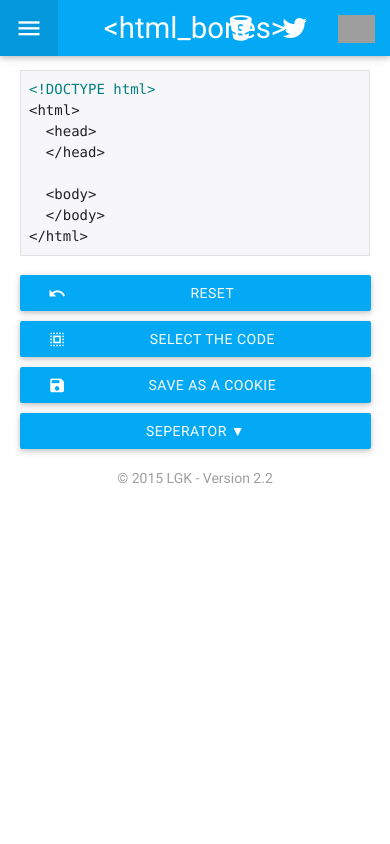
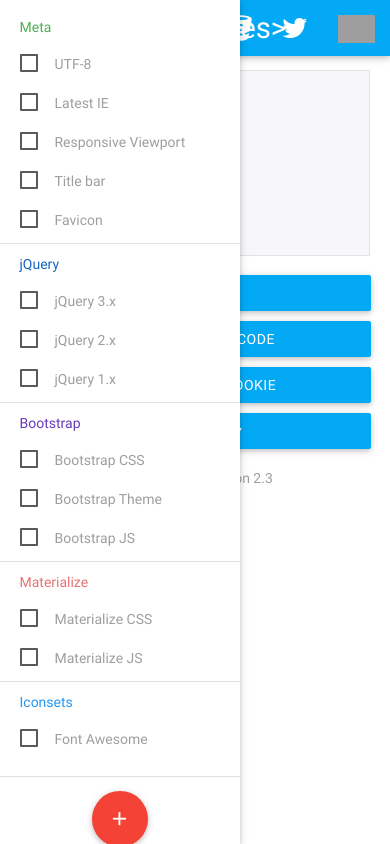
Before and after one commit to lgkonline/html_bones, a plain HTML site: page index.html in a window 390 px wide. Both pictures are taken after a click on the link 29 px from the left and 28 px from the top of the page. Drawn offline with nearby package versions, Linux system fonts and the light colour scheme; grey boxes are pictures that could not be loaded.

Commit message:
CDN Updates and Mobile menu fix

```diff
--- a/data/tags.json
+++ b/data/tags.json
@@ -47,9 +47,23 @@
 		"color": "text-darken-3 blue",
 		"tags": [
 			{
+				"id": "hb-jquery-3",
+				"title": "jQuery 3.x",
+				"html": "<script src=\"//code.jquery.com/jquery-3.1.0.min.js\" type=\"text/javascript\"></script>",
+				"section": "body",
+				"position": 1
+			},
+			{
+				"id": "hb-jquery-2",
+				"title": "jQuery 2.x",
+				"html": "<script src=\"//code.jquery.com/jquery-2.2.4.min.js\" type=\"text/javascript\"></script>",
+				"section": "body",
+				"position": 1
+			},
+			{
 				"id": "hb-jquery-js",
-				"title": "jQuery JS",
-				"html": "<script src=\"//code.jquery.com/jquery-1.11.0.min.js\" type=\"text/javascript\"></script>",
+				"title": "jQuery 1.x",
+				"html": "<script src=\"//code.jquery.com/jquery-1.12.4.min.js\" type=\"text/javascript\"></script>",
 				"section": "body",
 				"position": 1
 			}
@@ -63,21 +77,21 @@
 			{
 				"id": "hb-bootstrap-css",
 				"title": "Bootstrap CSS",
-				"html": "<link rel=\"stylesheet\" href=\"https://maxcdn.bootstrapcdn.com/bootstrap/3.3.6/css/bootstrap.min.css\">",
+				"html": "<link rel=\"stylesheet\" href=\"https://maxcdn.bootstrapcdn.com/bootstrap/3.3.7/css/bootstrap.min.css\">",
 				"section": "head",
 				"position": 6
 			},
 			{
 				"id": "hb-bootstrap-theme",
 				"title": "Bootstrap Theme",
-				"html": "<link rel=\"stylesheet\" href=\"https://maxcdn.bootstrapcdn.com/bootstrap/3.3.6/css/bootstrap-theme.min.css\">",
+				"html": "<link rel=\"stylesheet\" href=\"https://maxcdn.bootstrapcdn.com/bootstrap/3.3.7/css/bootstrap-theme.min.css\">",
 				"section": "head",
 				"position": 7
 			},
 			{
 				"id": "hb-bootstrap-js",
 				"title": "Bootstrap JS",
-				"html": "<script src=\"https://maxcdn.bootstrapcdn.com/bootstrap/3.3.6/js/bootstrap.min.js\"></script>",
+				"html": "<script src=\"https://maxcdn.bootstrapcdn.com/bootstrap/3.3.7/js/bootstrap.min.js\"></script>",
 				"section": "body",
 				"position": 2
 			}
@@ -91,14 +105,14 @@
 			{
 				"id": "hb-materialize-css",
 				"title": "Materialize CSS",
-				"html": "<link rel=\"stylesheet\" href=\"https://cdnjs.cloudflare.com/ajax/libs/materialize/0.97.6/css/materialize.min.css\">",
+				"html": "<link rel=\"stylesheet\" href=\"https://cdnjs.cloudflare.com/ajax/libs/materialize/0.97.7/css/materialize.min.css\">",
 				"section": "head",
 				"position": 6
 			},
 			{
 				"id": "hb-materialize-js",
 				"title": "Materialize JS",
-				"html": "<script src=\"https://cdnjs.cloudflare.com/ajax/libs/materialize/0.97.6/js/materialize.min.js\"></script>",
+				"html": "<script src=\"https://cdnjs.cloudflare.com/ajax/libs/materialize/0.97.7/js/materialize.min.js\"></script>",
 				"section": "body",
 				"position": 2
 			}
@@ -112,7 +126,7 @@
 			{
 				"id": "hb-font-awesome",
 				"title": "Font Awesome",
-				"html": "<link rel=\"stylesheet\" href=\"//maxcdn.bootstrapcdn.com/font-awesome/4.5.0/css/font-awesome.min.css\">",
+				"html": "<link rel=\"stylesheet\" href=\"//maxcdn.bootstrapcdn.com/font-awesome/4.6.3/css/font-awesome.min.css\">",
 				"section": "head",
 				"position": 8
 			}
--- a/index.html
+++ b/index.html
@@ -1,5 +1,5 @@
 <!DOCTYPE html>
-<html data-appname="<html_bones>" data-version="2.2" data-lastupdate="2015-04-23">
+<html data-appname="<html_bones>" data-version="2.3" data-lastupdate="2016-07-26">
 	<head>
 		<meta charset="UTF-8">
         <meta name="author" content="Lars Kliesing - lgk.io" />
@@ -21,6 +21,8 @@
 	<body>
 
 		<main>
+			<div id="sidebar-wrapper"></div>
+
 			<div id="sidebar" class="side-nav fixed">
 				<ul id="tag-menu" class="collection">
 				</ul>
@@ -107,7 +109,7 @@
 				</ul>
 
 				<p class="grey-text">
-					<span>&copy; 2015 LGK</span> - Version <span class="version"></span>
+					<span>&copy; 2016 LGK</span> - Version <span class="version"></span>
 				</p>
 			</div>
 		</main>
--- a/script/main.js
+++ b/script/main.js
@@ -188,4 +188,9 @@ $(document).ready(function() {
 	});
 
 	$(".version").text($("html").data("version"));
+
+	$(".toggle-sidebar, #sidebar-wrapper").click(function() {
+		$("#sidebar").toggleClass("in");
+		$("#sidebar-wrapper").toggle();
+	});
 });
--- a/style/main.less
+++ b/style/main.less
@@ -60,6 +60,11 @@ main {
 	.collection {
 		border: none;
 	}
+
+	&.in {
+		transition: 0.5s;
+		left: 0;
+	}
 }
 
 #code {
@@ -94,3 +99,15 @@ main {
 	display: inline-block;
 	padding: 0;
 }
+
+#sidebar-wrapper {
+	position: fixed;
+	left: 0;
+	right: 0;
+	top: 0;
+	bottom: 0;
+	width: 100%;
+	height: 100%;
+	z-index: 2;
+	display: none;
+}
```
Also changed, not shown: script/main.min.js, style/main.css, style/main.min.css.
